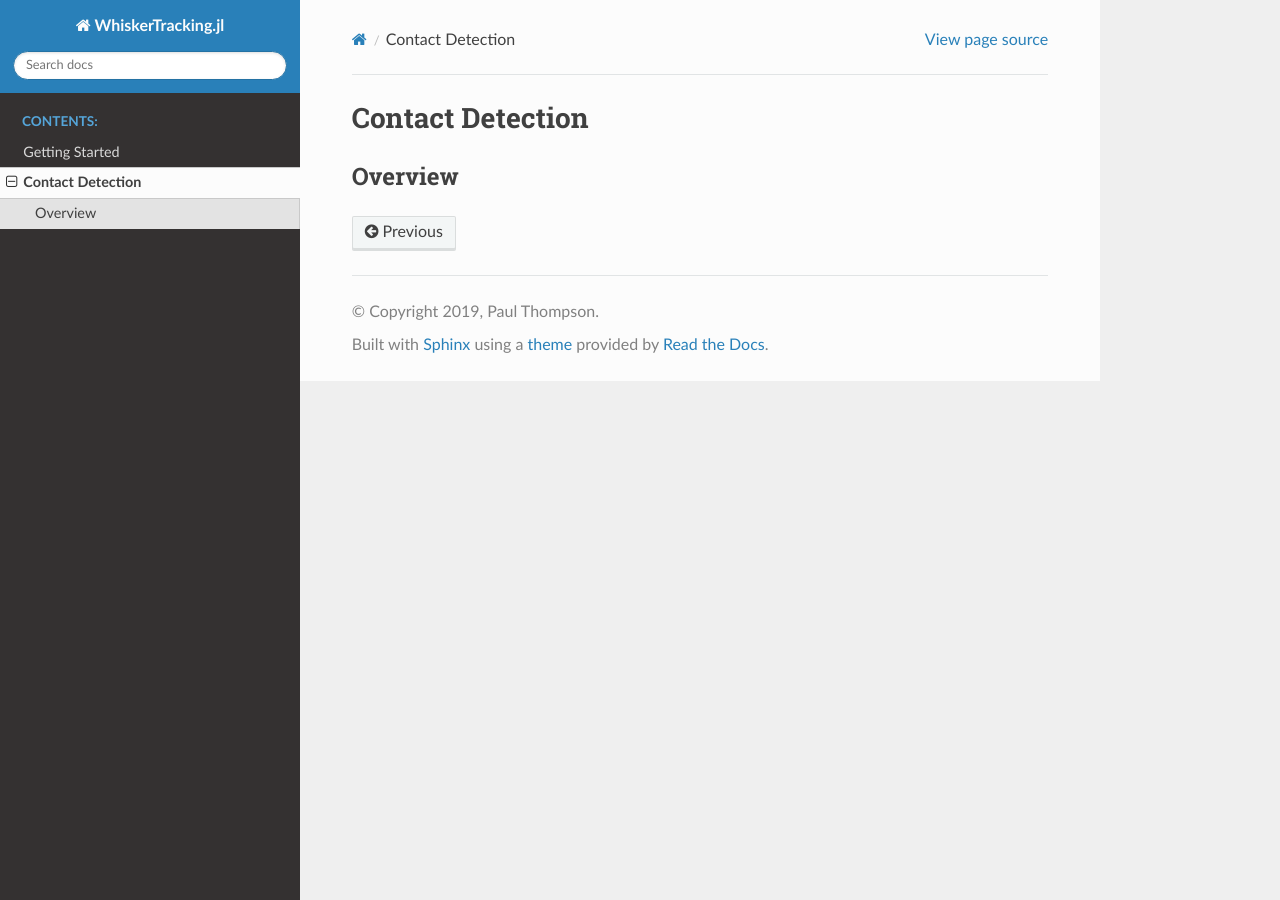
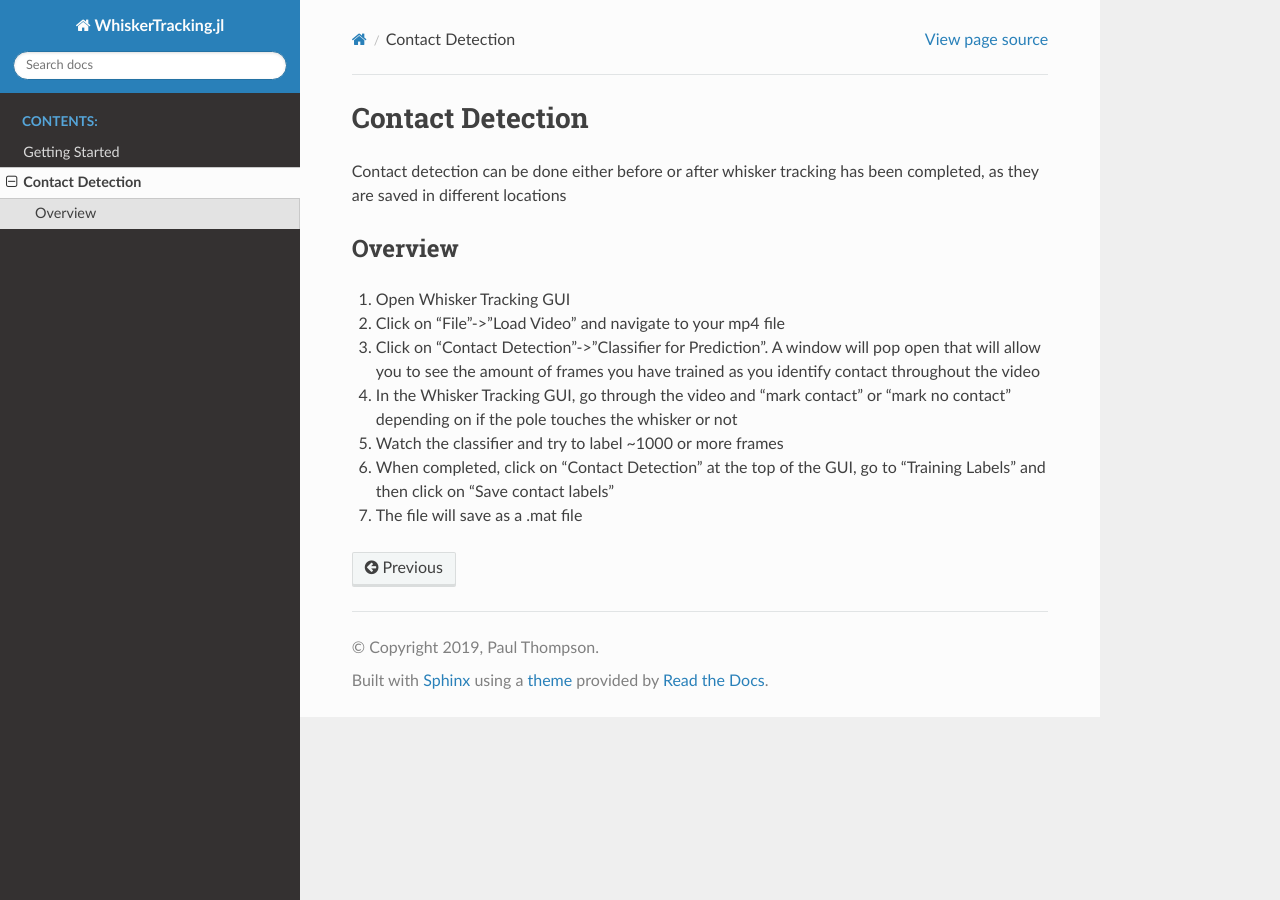
Before and after one commit to paulmthompson/WhiskerTracking.jl, a Sphinx documentation site: the page built from docs/Contact_Detection.rst, in a window 1280 px wide. Built offline with Sphinx 7.4.7 and the Read the Docs theme 2.0.0, drawn with Linux system fonts in a browser that asks for light colours.

Commit message:
updated contact detection documentation

```diff
--- a/docs/Contact_Detection.rst
+++ b/docs/Contact_Detection.rst
@@ -3,6 +3,16 @@
 Contact Detection
 #################
 
+Contact detection can be done either before or after whisker tracking has been completed, as they are saved in different locations
+
+
 *********
 Overview
 *********
+#. Open Whisker Tracking GUI
+#. Click on "File"->"Load Video" and navigate to your mp4 file
+#. Click on "Contact Detection"->"Classifier for Prediction". A window will pop open that will allow you to see the amount of frames you have trained as you identify contact throughout the video
+#. In the Whisker Tracking GUI, go through the video and "mark contact" or "mark no contact" depending on if the pole touches the whisker or not
+#. Watch the classifier and try to label ~1000 or more frames
+#. When completed, click on "Contact Detection" at the top of the GUI, go to "Training Labels" and then click on "Save contact labels"
+#. The file will save as a .mat file
```
